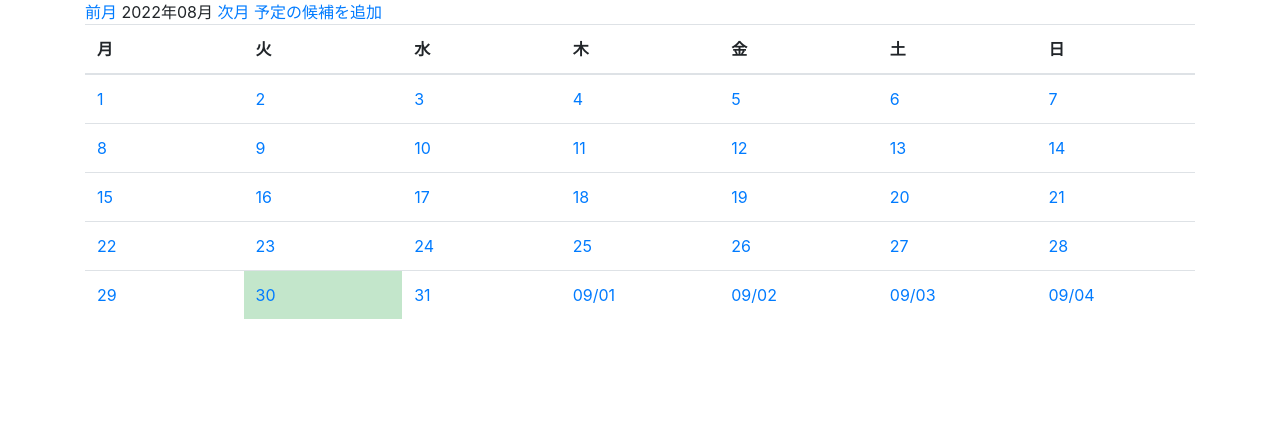
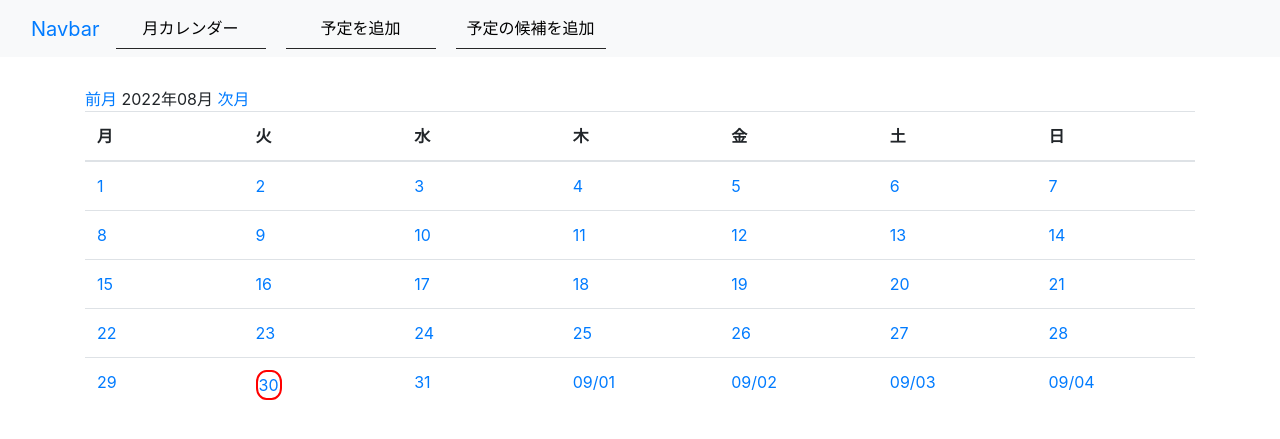
Before and after one commit to motoyama30/easy_calender, a Django app: page / in a window 1280 px wide. Shown: the top 439 px of the page. Run offline with Django 3.2, Linux system fonts and the light colour scheme; data that the repository does not hold is empty; some libraries are stand-ins or nearby versions.

Commit message:
navbar追加

```diff
--- a/app/forms.py
+++ b/app/forms.py
@@ -20,6 +20,7 @@ class CreateSuggestionForm(ModelForm):
             }),
             'memo': forms.Textarea(attrs={
                 'class': 'form-control',
+                'rows': '5'
             }),
         }
 
--- a/app/mixins.py
+++ b/app/mixins.py
@@ -1,6 +1,5 @@
 import calendar
 import datetime
-import locale
 from collections import deque
 
 
@@ -49,10 +48,8 @@ class MonthCalendarMixin(BaseCalendarMixin):
         year = self.kwargs.get('year')
         if month and year:
             month = datetime.date(year=int(year), month=int(month), day=1)
-            print('bb', month)
         else:
             month = datetime.date.today().replace(day=1)
-            print("aa:", month)
         return month
 
     def get_month_calendar(self):
@@ -77,12 +74,15 @@ class WeekCalendarMixin(BaseCalendarMixin):
         year = self.kwargs.get('year')
         day = self.kwargs.get('day')
         if month and year and day:
-            date = datetime.date(year=int(year), month=int(month), day=int(day))
+            date = datetime.date(
+                year=int(year), month=int(month), day=int(day)
+            )
         else:
             date = datetime.date.today()
 
         for week in self._calendar.monthdatescalendar(date.year, date.month):
-            if date in week:  # 週ごとに取り出され、中身は全てdatetime.date型。該当の日が含まれていれば、それが今回表示すべき週です
+            if date in week:
+                # 週ごとに取り出され、中身は全てdatetime.date型。該当の日が含まれていれば、それが今回表示すべき週
                 return week
 
     def get_week_calendar(self):
@@ -138,7 +138,10 @@ class DayCalendarMixin(BaseCalendarMixin):
         year = self.kwargs.get('year')
         day = self.kwargs.get('day')
         if month and year and day:
-            date = datetime.date(year=int(year), month=int(month), day=int(day))
+            date = datetime.date(
+                year=int(year), month=int(month), day=int(day)
+
+            )
         else:
             date = datetime.date.today()
 
--- a/app/templates/app/base.html
+++ b/app/templates/app/base.html
@@ -1,3 +1,4 @@
+{% load static %}
 <!doctype html>
 <html lang="ja">
 <head>
@@ -8,11 +9,36 @@
     <!-- Bootstrap CSS -->
     <link rel="stylesheet" href="https://stackpath.bootstrapcdn.com/bootstrap/4.2.1/css/bootstrap.min.css"
           integrity="sha384-GJzZqFGwb1QTTN6wy59ffF1BuGJpLSa9DkKMp0DgiMDm4iYMj70gZWKYbI706tWS" crossorigin="anonymous">
+    <link rel="stylesheet" type="text/css" href="{% static 'css/base.css' %}">
     {% block extra_css %}{% endblock %}
 
     <title>カレンダー</title>
 </head>
 <body>
+
+<header>
+  <nav class="navbar navbar-expand-lg bg-light">
+  <div class="container-fluid">
+    <a class="navbar-brand" href="#">Navbar</a>
+    <button class="navbar-toggler" type="button" data-bs-toggle="collapse" data-bs-target="#navbarSupportedContent" aria-controls="navbarSupportedContent" aria-expanded="false" aria-label="Toggle navigation">
+      <span class="navbar-toggler-icon"></span>
+    </button>
+    <div class="collapse navbar-collapse" id="navbarSupportedContent">
+      <ul class="navbar-nav me-auto mb-2 mb-lg-0">
+        <li class="nav-item">
+          <a class="nav-link" href="{% url 'app:month_calendar' %}">月カレンダー</a>
+        </li>
+        <li class="nav-item">
+          <a class="nav-link" href="{% url 'app:create_no_date' %}">予定を追加</a>
+        </li>
+        <li class="nav-item">
+          <a class="nav-link" href="{% url 'app:create_suggestion' %}">予定の候補を追加</a>
+        </li>
+      </ul>
+    </div>
+  </div>
+</nav>
+</header>
 
 <div class="container" mt-3>
     {% block content %}{% endblock %}
--- a/app/templates/app/month.html
+++ b/app/templates/app/month.html
@@ -9,7 +9,6 @@
     <a href="{% url 'app:month_calendar_month' month_previous.year month_previous.month %}">前月</a>
     {{ month_current | date:"Y年m月" }}
     <a href="{% url 'app:month_calendar_month' month_next.year month_next.month %}">次月</a>
-    <a href="{% url 'app:create_suggestion' %}">予定の候補を追加</a>
 
     <table class="table">
         <thead>
@@ -24,11 +23,11 @@
             <tr>
                 {% for day in week %}
                     {% if now == day %}
-                        <td class="table-success">
+                        <td class="today">
                             {% else %}
                         <td>
                     {% endif %}
-                    <a href="{% url 'app:day_with_schedule' day.year day.month  day.day %}">
+                    <a href="{% url 'app:day_with_schedule' day.year day.month  day.day %}" class="today-url">
 
                 {% if month_current.month != day.month %}
                     {{ day | date:"m/d" }}
@@ -40,7 +39,7 @@
                 {% for schedule in schedule_list %}
                   {% if schedule.date == day %}
                   <a href="{% url 'app:update' schedule.pk %}">
-                    <div {% if schedule.is_confirmed %}class="confirmed-schedule"{% else %}class="non-confirmed-schedule"{% endif %}>
+                    <div {% if schedule.is_confirmed %}class="schedule confirmed-schedule"{% else %}class="schedule non-confirmed-schedule"{% endif %}>
                       {{ schedule.title }}
                     </div>
                   </a>
--- a/app/urls.py
+++ b/app/urls.py
@@ -12,12 +12,17 @@ urlpatterns = [
         name='month_calendar_month',
     ),
     path(
-        "create/<str:date>",
+        "create/<str:date>/",
         views.CreateSchedule.as_view(),
         name="create"
     ),
     path(
-        "update/<int:pk>",
+        "create/",
+        views.CreateSchedule.as_view(),
+        name="create_no_date"
+    ),
+    path(
+        "update/<int:pk>/",
         views.UpdateSchedule.as_view(),
         name="update",
     ),
--- /dev/null
+++ b/static/css/base.css
@@ -0,0 +1,22 @@
+.navbar .nav-item .nav-link {
+  width: 150px;
+  margin-right: 20px;
+  text-align: center;
+  color: black;
+  border-bottom: solid 1.5px #262626;
+  transition: .3s;
+}
+
+.navbar .nav-item .nav-link:hover {
+  border-bottom: solid 1.5px gray;
+  color: gray;
+}
+
+.nav-item {
+  text-decoration: none;
+}
+
+
+.container {
+  margin-top: 30px;
+}
--- a/static/css/month.css
+++ b/static/css/month.css
@@ -1,15 +1,24 @@
+.schedule {
+  border-radius: 8px;
+  padding-left: 10px;
+  margin-top: 2px;
+}
+
 .confirmed-schedule {
   background-color: #a5f8fa;
-  border-radius: 8px;
-  padding: 2px 10px;
 }
 
 .non-confirmed-schedule {
   background-color: #d5f4f5;
-  border-radius: 8px;
-  padding: 2px 10px;
 }
 
 .table td {
   width: 12.5%;
 }
+
+.today .today-url {
+  display: inline-block;
+  border: solid 2px red;
+  border-radius: 40%;
+  padding: 1px;
+}
```
